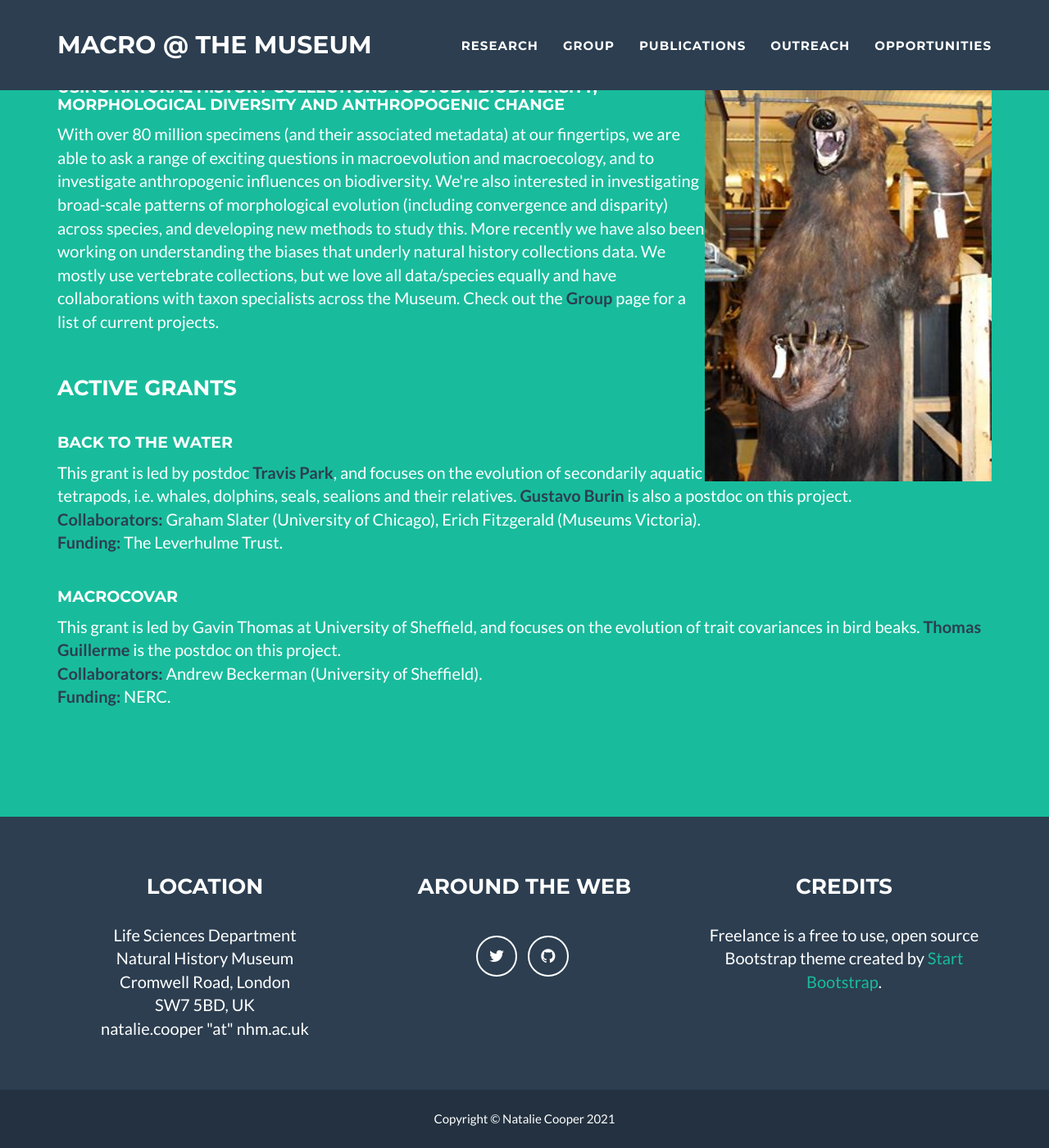
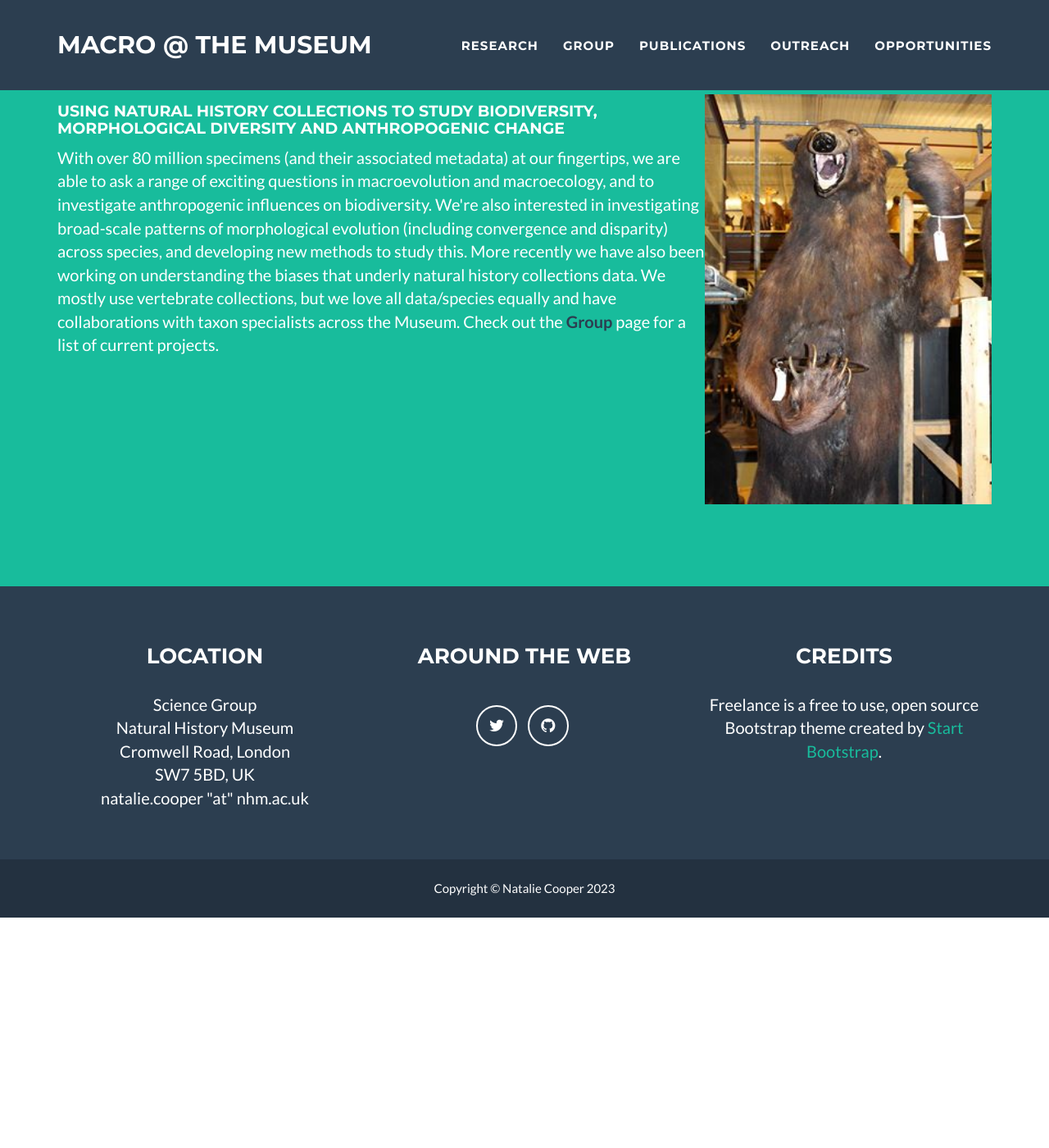
Before and after one commit to nhcooper123/nhcooper123.github.io, a Jekyll site: the page about.html, which Jekyll copies as it is, in a window 1280 px wide and 1400 px high, scrolled down 955 px. Shown: the whole window at 82% size. Built offline with Jekyll 4.4.1, drawn with Linux system fonts in a browser that asks for light colours; after the commit the page ends 2074 px from its top, so only the background shows below that; some of the changed text lies outside the part shown.

Commit message:
Update details

```diff
--- a/about.html
+++ b/about.html
@@ -84,7 +84,7 @@
                     <hr class="star-light">
                 </div>
             </div>
-                    <p>Our research sits at the interface between macroevolution and macroecology, and aims to understand broad-scale patterns of biodiversity. We use cutting-edge phylogenetic comparative methods (usually in R), morphological data collected from museum specimens, phylogenies, ecological data, species geographic range maps, fossils and various larger databases, to investigate a variety of topics. Current research in the group spans macroevolution, ecology, conservation and social science, and uses living and extinct taxa including fishes, birds, amphibians, reptiles, and mammals. We are advocates for Open Science and diversity and inclusion in STEM. Check out the <a href="group.html"><strong><font color="2c3e50">Group</font></strong></a> page for a list of current projects. Below is a video about some of our work on Hope the blue whale, in collaboration with Clive Trueman at University of Southampton and others.</p>
+                    <p>Our research sits at the interface between macroevolution and macroecology, and aims to understand broad-scale patterns of biodiversity. We use cutting-edge phylogenetic comparative methods (usually in R), morphological data collected from museum specimens, phylogenies, ecological data, species geographic range maps, fossils and various larger databases, to investigate a variety of topics. Current research in the group spans macroevolution, ecology, conservation and social science, and uses living and extinct taxa including fishes, birds, amphibians, reptiles, and mammals. We are advocates for Open Science and diversity and inclusion in STEM. Check out the <a href="group.html"><strong><font color="2c3e50">Group</font></strong></a> page for a list of current projects. And see the <a href="publications.html"><strong><font color="2c3e50">Publications</font></strong></a> page for publications and summaries of past projects. Below is a video about some of our work on Hope the blue whale, in collaboration with Clive Trueman at University of Southampton and others.</p>
                     &nbsp
                     &nbsp
 
@@ -113,7 +113,7 @@
 </p>
  &nbsp
 
-<h3> Active grants </h3>
+<!-- <h3> Active grants </h3>
 &nbsp
 
 <h4> Back to the Water </h4>
@@ -123,12 +123,7 @@
 </p>
  &nbsp
 
-<h4> Macrocovar </h4>
-<p>This grant is led by Gavin Thomas at University of Sheffield, and focuses on the evolution of trait covariances in bird beaks. <a href="http://tguillerme.github.io/"><strong><font color="2c3e50">Thomas Guillerme</font></strong></a> is the postdoc on this project. <br>
-<strong><font color="2c3e50">Collaborators:</font></strong> Andrew Beckerman (University of Sheffield). <br>
-<strong><font color="2c3e50">Funding:</font></strong> NERC.<br>
-</p>
- &nbsp
+-->
 
     </section>
 
@@ -140,7 +135,7 @@
                     <div class="footer-col col-md-4">
                         <h3>Location</h3>
                         <p>
-                                Life Sciences Department <br>
+                                Science Group <br>
                                 Natural History Museum <br>
                                 Cromwell Road, London <br>
                                 SW7 5BD, UK <br>
@@ -173,7 +168,7 @@
             <div class="container">
                 <div class="row">
                     <div class="col-lg-12">
-                        Copyright &copy; Natalie Cooper 2021
+                        Copyright &copy; Natalie Cooper 2023
                     </div>
                 </div>
             </div>
--- a/index.html
+++ b/index.html
@@ -94,7 +94,7 @@
                     <div class="footer-col col-md-4">
                         <h3>Location</h3>
                         <p>
-                                Life Sciences Department <br>
+                                Science Group <br>
                                 Natural History Museum <br>
                                 Cromwell Road, London <br>
                                 SW7 5BD, UK <br>
@@ -127,7 +127,7 @@
             <div class="container">
                 <div class="row">
                     <div class="col-lg-12">
-                        Copyright &copy; Natalie Cooper 2015
+                        Copyright &copy; Natalie Cooper 2023
                     </div>
                 </div>
             </div>
--- a/opportunities.html
+++ b/opportunities.html
@@ -145,7 +145,7 @@
                     <div class="footer-col col-md-4">
                         <h3>Location</h3>
                         <p>
-                                Life Sciences Department <br>
+                                Science Group <br>
                                 Natural History Museum <br>
                                 Cromwell Road, London <br>
                                 SW7 5BD, UK <br>
@@ -178,7 +178,7 @@
             <div class="container">
                 <div class="row">
                     <div class="col-lg-12">
-                        Copyright &copy; Natalie Cooper 2021
+                        Copyright &copy; Natalie Cooper 2023
                     </div>
                 </div>
             </div>
--- a/publications.html
+++ b/publications.html
@@ -742,7 +742,7 @@
                     <div class="footer-col col-md-4">
                         <h3>Location</h3>
                         <p>
-                                Life Sciences Department <br>
+                                Science Group <br>
                                 Natural History Museum <br>
                                 Cromwell Road, London <br>
                                 SW7 5BD, UK <br>
@@ -774,7 +774,7 @@
             <div class="container">
                 <div class="row">
                     <div class="col-lg-12">
-                        Copyright &copy; Natalie Cooper 2015
+                        Copyright &copy; Natalie Cooper 2023
                     </div>
                 </div>
             </div>
```
Also changed, not shown: miscellaneous.html (+4 -4 lines).
